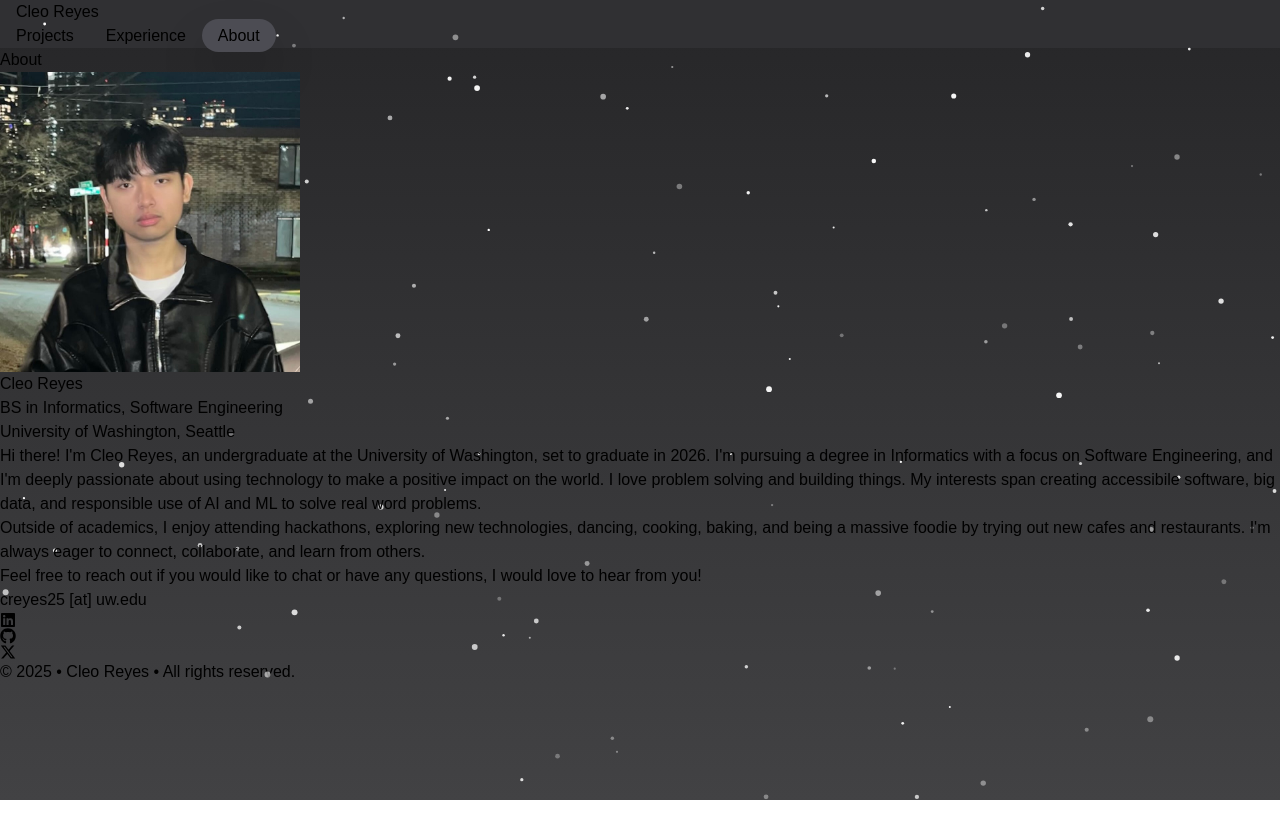
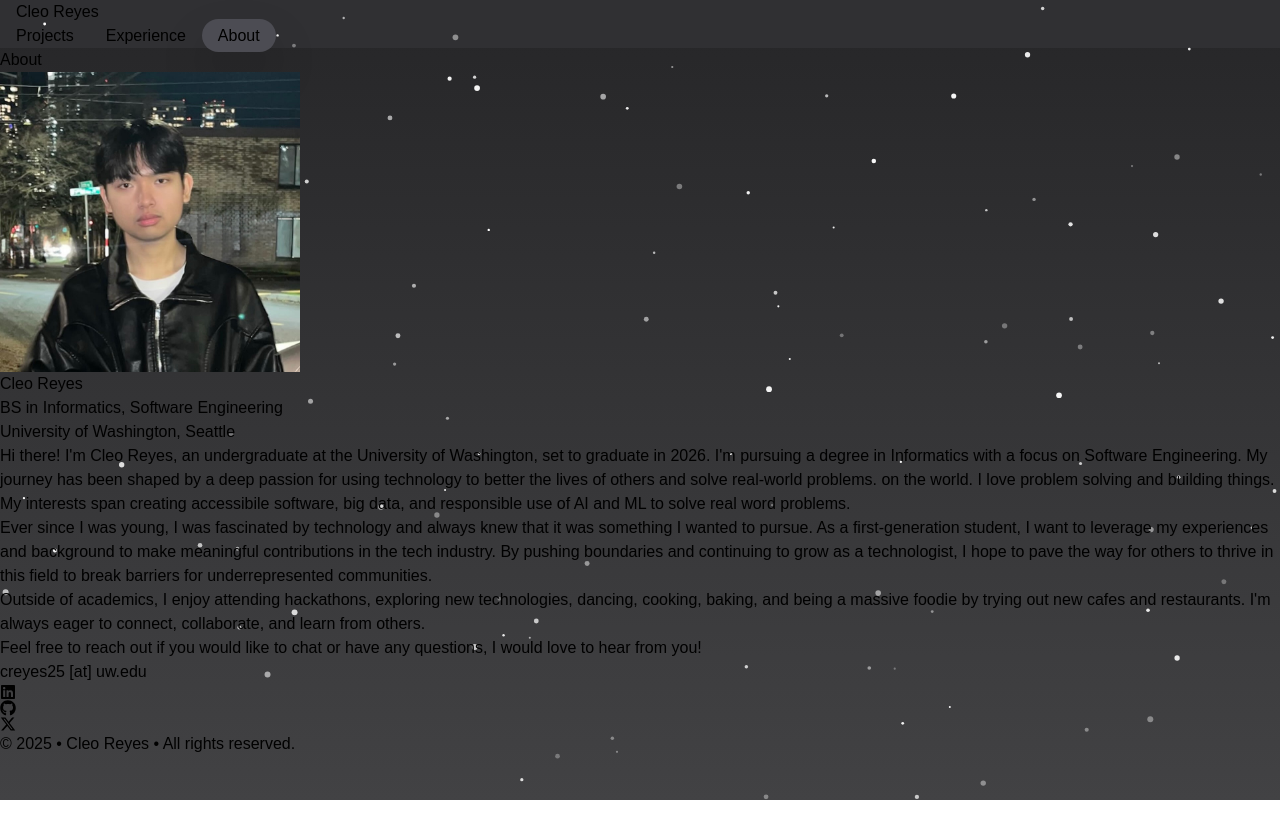
Before and after one commit to cleoreyes/my-website, a Next.js app in the folder my-app/: page /about in a window 1280 px wide. Shown: the top 838 px of the page. Built offline with nearby package versions, Linux system fonts and the light colour scheme; a web font is replaced by a local one.

Commit message:
updated about, projects, and experience

```diff
--- a/my-app/src/app/about/page.tsx
+++ b/my-app/src/app/about/page.tsx
@@ -69,11 +69,13 @@ export default function About() {
             <p className="pb-3">
               Hi there! I&apos;m Cleo Reyes, an undergraduate at the University
               of Washington, set to graduate in 2026. I&apos;m pursuing a degree
-              in Informatics with a focus on Software Engineering, and I&apos;m
-              deeply passionate about using technology to make a positive impact
+              in Informatics with a focus on Software Engineering. My journey has been shaped by a deep passion for using technology to better the lives of others and solve real-world problems.
               on the world. I love problem solving and building things. My interests span creating accessibile software, big
               data, and responsible use of AI and ML to solve real word
               problems.
+            </p>
+            <p className="pb-3">
+            Ever since I was young, I was fascinated by technology and always knew that it was something I wanted to pursue. As a first-generation student, I want to leverage my experiences and background to make meaningful contributions in the tech industry. By pushing boundaries and continuing to grow as a technologist, I hope to pave the way for others to thrive in this field to break barriers for underrepresented communities.
             </p>
             <p className="pb-3">
               Outside of academics, I enjoy attending hackathons, exploring new
--- a/my-app/src/app/projects/page.tsx
+++ b/my-app/src/app/projects/page.tsx
@@ -26,7 +26,6 @@ const Project: React.FC<ProjectProps> = ({
   image,
   imageAlt,
   description,
-
 }) => {
   const mappedTechnologies = technologies.map((technology, index) => (
     <div
@@ -43,7 +42,7 @@ const Project: React.FC<ProjectProps> = ({
     const timeout = setTimeout(() => setIsVisible(true), 100);
     return () => clearTimeout(timeout);
   }, []);
-  console.log(githubLink, projectLink);;
+  console.log(githubLink, projectLink);
 
   return (
     <div
@@ -139,7 +138,6 @@ const Projects: React.FC = () => {
       );
     });
 
-
   return (
     <div className="min-h-screen px-6 lg:px-44 mt-32 md:mt-40">
       <title>About</title>
```
Also changed, not shown: my-app/src/lib/data.ts (+8 -0 lines). Lines whose indentation alone changed are shown as unchanged.
